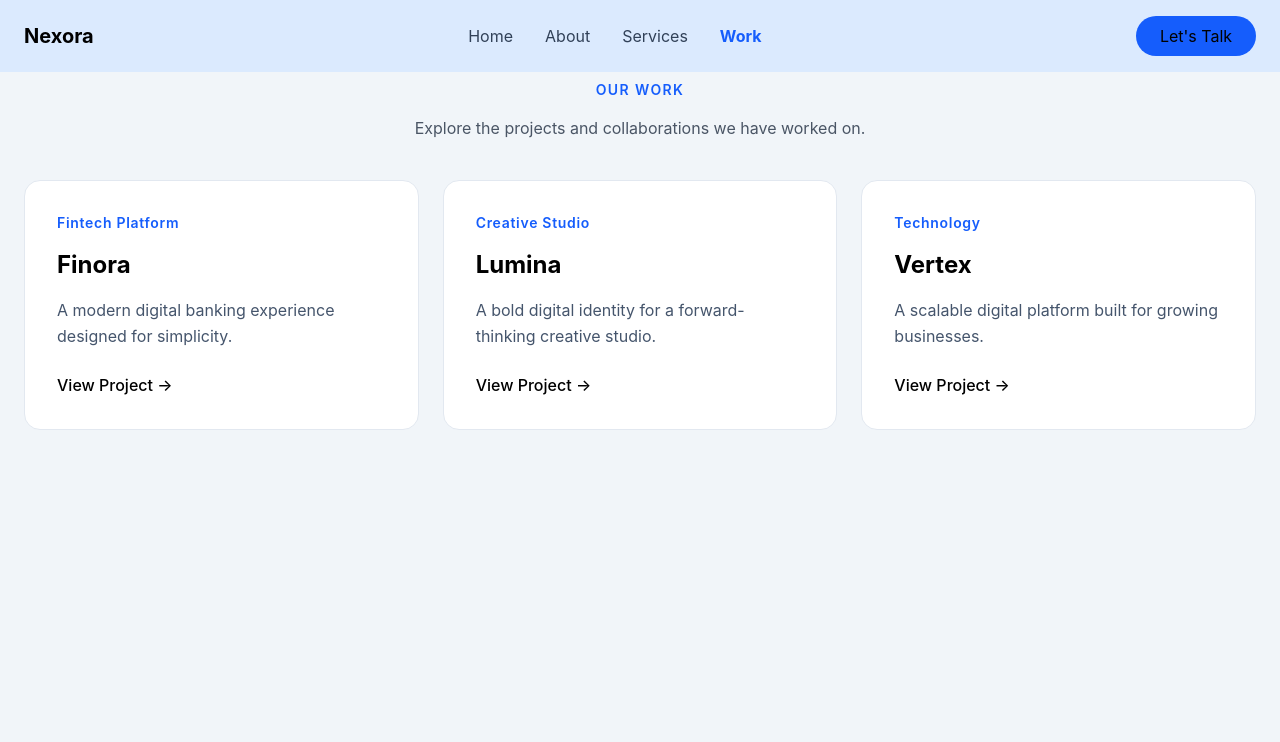
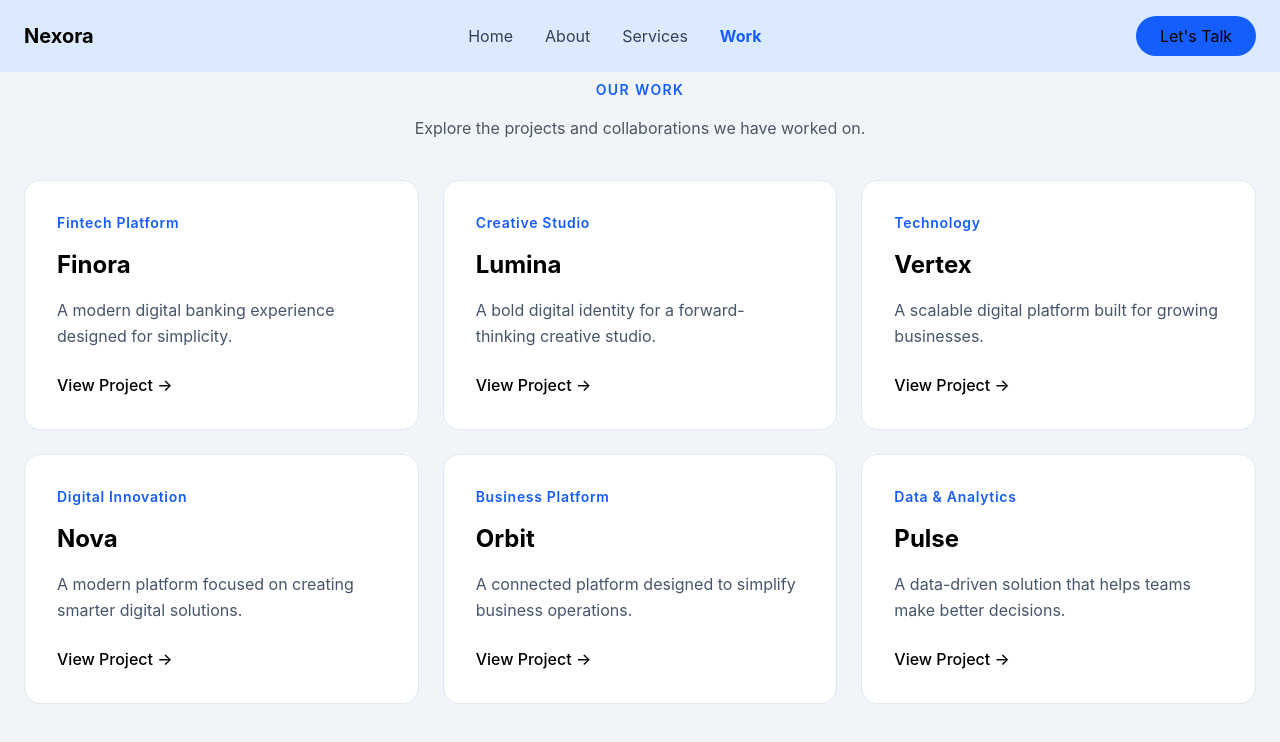
Before and after one commit to Isha1906/my-application, a React (Vite) app: page /work in a window 1280 px wide. Shown: the top 742 px of the page. Built offline with nearby package versions, Linux system fonts and the light colour scheme.

Commit message:
css changed

```diff
--- a/src/data/companyData.js
+++ b/src/data/companyData.js
@@ -1,4 +1,5 @@
 const companies=[
+    "Finora",
     "Vertex",
     "Lumina",
     "Nova",
--- a/src/data/workData.js
+++ b/src/data/workData.js
@@ -13,6 +13,21 @@ const projects = [
     title: "Vertex",
     category: "Technology",
     description: "A scalable digital platform built for growing businesses."
+  },
+  {
+    title: "Nova",
+    category: "Digital Innovation",
+    description: "A modern platform focused on creating smarter digital solutions."
+  },
+  {
+    title: "Orbit",
+    category: "Business Platform",
+    description: "A connected platform designed to simplify business operations."
+  },
+  {
+    title: "Pulse",
+    category: "Data & Analytics",
+    description: "A data-driven solution that helps teams make better decisions."
   }
 ];
 
```
